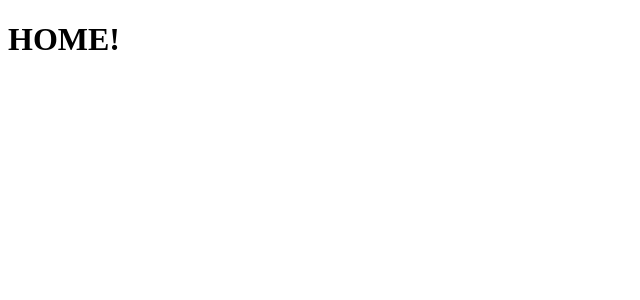
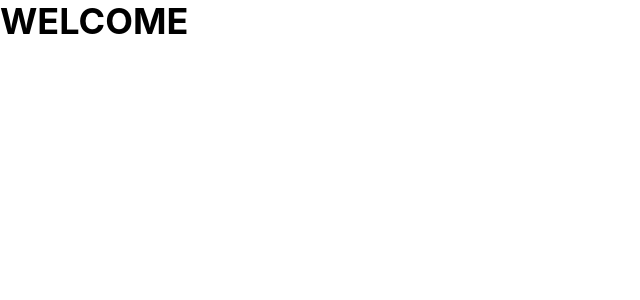
Before and after one commit to jh0152park/Django_Final_Challenge, a React (Create React App) app in the folder marvel/: page / in a window 1280 px wide. Shown: the top 300 px of the page, without its empty margins (0-640 px from the left). Built offline with nearby package versions, Linux system fonts and the light colour scheme.

Commit message:
added basic structure

```diff
--- a/marvel/package.json
+++ b/marvel/package.json
@@ -6,6 +6,7 @@
     "@chakra-ui/react": "^2.8.1",
     "@emotion/react": "^11.11.1",
     "@emotion/styled": "^11.11.0",
+    "@tanstack/react-query": "^5.7.2",
     "@tanstack/react-query-devtools": "^5.7.2",
     "@testing-library/jest-dom": "^5.17.0",
     "@testing-library/react": "^13.4.0",
--- a/marvel/src/App.tsx
+++ b/marvel/src/App.tsx
@@ -1,7 +1,8 @@
-import React from "react";
+import { RouterProvider } from "react-router-dom";
+import router from "./router";
 
 function App() {
-    return <h1>HOME!</h1>;
+    return <RouterProvider router={router} />;
 }
 
 export default App;
--- /dev/null
+++ b/marvel/src/components/Layout.tsx
@@ -0,0 +1,5 @@
+import { Outlet } from "react-router-dom";
+
+export default function Layout() {
+    return <Outlet />;
+}
--- /dev/null
+++ b/marvel/src/components/NotFound.tsx
@@ -0,0 +1,5 @@
+import { Heading } from "@chakra-ui/react";
+
+export default function NotFound() {
+    return <Heading>Not Found</Heading>;
+}
--- a/marvel/src/index.tsx
+++ b/marvel/src/index.tsx
@@ -1,7 +1,39 @@
+import { createGlobalStyle } from "styled-components";
 import App from "./App";
 import ReactDOM from "react-dom/client";
+import { reset } from "styled-reset";
+import { ChakraProvider } from "@chakra-ui/react";
+import { RecoilRoot } from "recoil";
+import { QueryClient, QueryClientProvider } from "@tanstack/react-query";
+
+const GlobalStyles = createGlobalStyle`
+  ${reset}
+  body {
+    background-color: white;
+    color: black;
+    font-family: system-ui, -apple-system, BlinkMacSystemFont, 'Segoe UI', Roboto, Oxygen, Ubuntu, Cantarell, 'Open Sans', 'Helvetica Neue', sans-serif;
+  }
+  * {
+    box-sizing: border-box;
+    text-decoration: none;
+  }
+`;
+
+const queryClient = new QueryClient();
 
 const root = ReactDOM.createRoot(
     document.getElementById("root") as HTMLElement
 );
-root.render(<App />);
+
+root.render(
+    <>
+        <GlobalStyles />
+        <ChakraProvider>
+            <RecoilRoot>
+                <QueryClientProvider client={queryClient}>
+                    <App />
+                </QueryClientProvider>
+            </RecoilRoot>
+        </ChakraProvider>
+    </>
+);
--- /dev/null
+++ b/marvel/src/router.tsx
@@ -0,0 +1,21 @@
+import { createBrowserRouter } from "react-router-dom";
+
+import Layout from "./components/Layout";
+import NotFound from "./components/NotFound";
+import Intro from "./screen/Intro";
+
+const router = createBrowserRouter([
+    {
+        path: "/",
+        element: <Layout />,
+        errorElement: <NotFound />,
+        children: [
+            {
+                path: "",
+                element: <Intro />,
+            },
+        ],
+    },
+]);
+
+export default router;
--- /dev/null
+++ b/marvel/src/screen/Intro.tsx
@@ -0,0 +1,5 @@
+import { Heading } from "@chakra-ui/react";
+
+export default function Intro() {
+    return <Heading>WELCOME</Heading>;
+}
```
Also changed, not shown: 1 other file (tests, documents, lock files or other folders).
